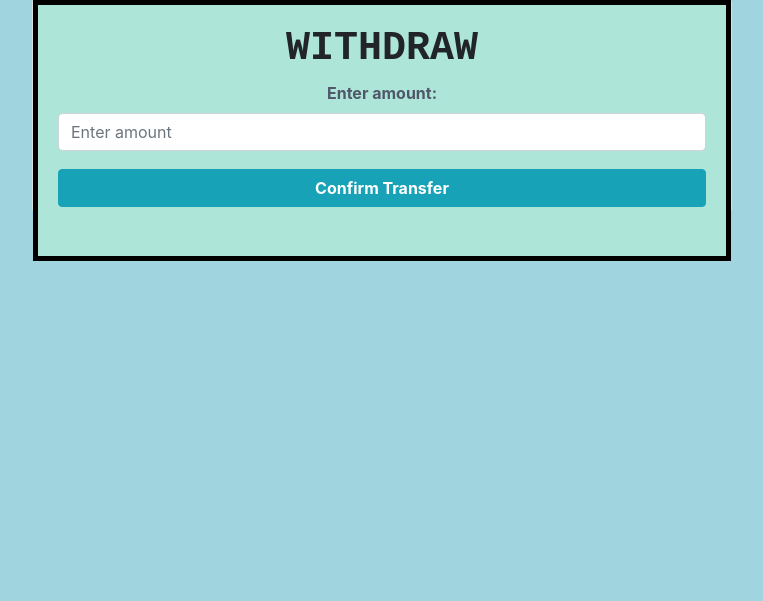
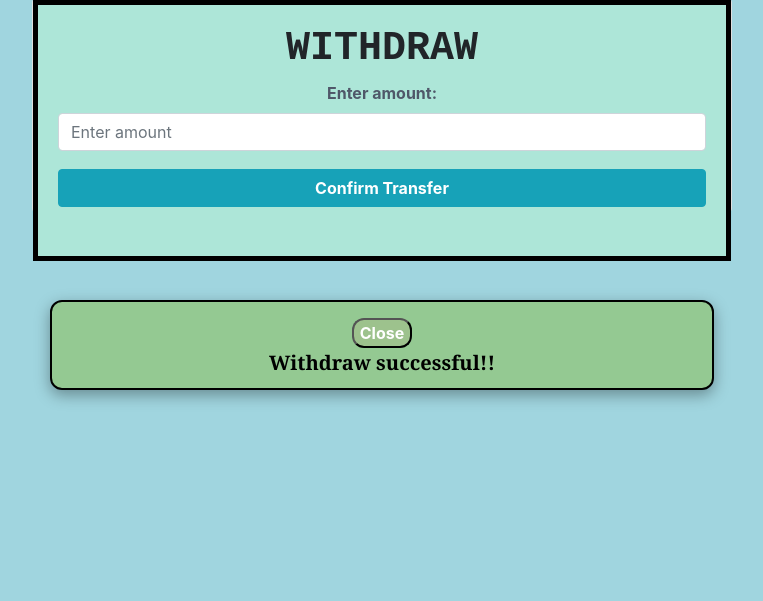
Before and after one commit to MrTitan444/Shimmy.shimmy.bank, a Flask app: page /withdraw in a window 1280 px wide. Shown: the part 173-774 px from the top of the page, without its empty margins (258-1021 px from the left). Run offline with Flask 3, Linux system fonts and the light colour scheme; the visitor is signed in with stand-in values (Sample User, id 1); parts of the project's set-up code (start-up, migrations or seed data) failed here and were passed over.

Commit message:
one of the finals comms prolly

```diff
--- a/Shimmy Shimmy Bank/Shimmy.shimmy.bank/website/templates/index.html
+++ b/Shimmy Shimmy Bank/Shimmy.shimmy.bank/website/templates/index.html
@@ -20,7 +20,7 @@
                     <dialog open style="border: 2px solid rgb(121, 201, 201); border-radius: 12px; padding: 20px; background-color: rgb(223, 252, 190); box-shadow: rgba(0, 0, 0, 0.35) 0px 5px 15px;">
                       <form method="dialog">
                         <button class="Close-button" aria-label="Close" style="background-color: rgb(121, 201, 201); border-radius: 12px; color: rgb(255, 255, 255); cursor: pointer;"><b>Close</b></button>
-                      <p style="font-family: Cambria, Cochin, Georgia, Times, 'Times New Roman', serif;"><b>You have successfully logged in. Welcome to Shimmy Shimmy Bank©, {{ session.get('user["cid"]',"goodmorning") }}. This bank is your one stop solution for all your financial needs.</b></p>
+                      <p style="font-family: Cambria, Cochin, Georgia, Times, 'Times New Roman', serif;"><b>You have successfully logged in. Welcome to Shimmy Shimmy Bank©, {{ session.user.cid }}. This bank is your one stop solution for all your financial needs.</b></p>
                     </dialog>
                     {% set dummy=session.pop('login') %}
                   {% endif %}
--- a/Shimmy Shimmy Bank/Shimmy.shimmy.bank/website/templates/withdraw.html
+++ b/Shimmy Shimmy Bank/Shimmy.shimmy.bank/website/templates/withdraw.html
@@ -23,6 +23,21 @@
                 </div></center>
                 <center><button type="submit" value="submitForm" class="btn btn-info" @click="submitForm"><b><a style="text-decoration: none;color: white;">Confirm Transfer</a></b></button></center><br>
             </form>
+            {% if session.get('withdraw')==True %}
+              <dialog open style="width: 95%; height: 90px; top: 300px; left: 0; border: 2px solid rgb(0, 0, 0); border-radius: 12px;; background-color: rgb(148, 201, 146); box-shadow: rgba(0, 0, 0, 0.35) 0px 5px 15px;">
+                <form method="dialog" open>
+                  <center> <button class="Close-button" aria-label="Close" style="background-color: rgb(157, 194, 141); border-radius: 12px; color: rgb(255, 255, 255); cursor: pointer;"><b>Close</b></button></center>
+                  <center><p style="font-family: Cambria, Cochin, Georgia, Times, 'Times New Roman', serif; color: rgb(0, 0, 0);font-size: 20px;"><b>Withdraw successful!!</b></p></center>
+              </dialog>
+              {% set dummy=session.pop('withdraw') %}
+            {% else %}
+              <dialog open style="width: 95%; height: 90px; top: 300px; left: 0; border: 2px solid rgb(0, 0, 0); border-radius: 12px;; background-color: rgb(243, 95, 95); box-shadow: rgba(0, 0, 0, 0.35) 0px 5px 15px;">
+                <form method="dialog" open>
+                  <center> <button class="Close-button" aria-label="Close" style="background-color: rgb(157, 194, 141); border-radius: 12px; color: rgb(255, 255, 255); cursor: pointer;"><b>Close</b></button></center>
+                  <center><p style="font-family: Cambria, Cochin, Georgia, Times, 'Times New Roman', serif; color: rgb(0, 0, 0);font-size: 20px;"><b>Insufficient Funds</b></p></center>
+              </dialog>
+              {% set dummy=session.pop('withdraw') %}
+          {% endif %}
           </div>
           </div>
         </div>
```
Also changed, not shown: Shimmy Shimmy Bank/Shimmy.shimmy.bank/website/functions.py (+4 -4 lines), Shimmy Shimmy Bank/Shimmy.shimmy.bank/website/templates/deposit.html (+8 -0 lines).
